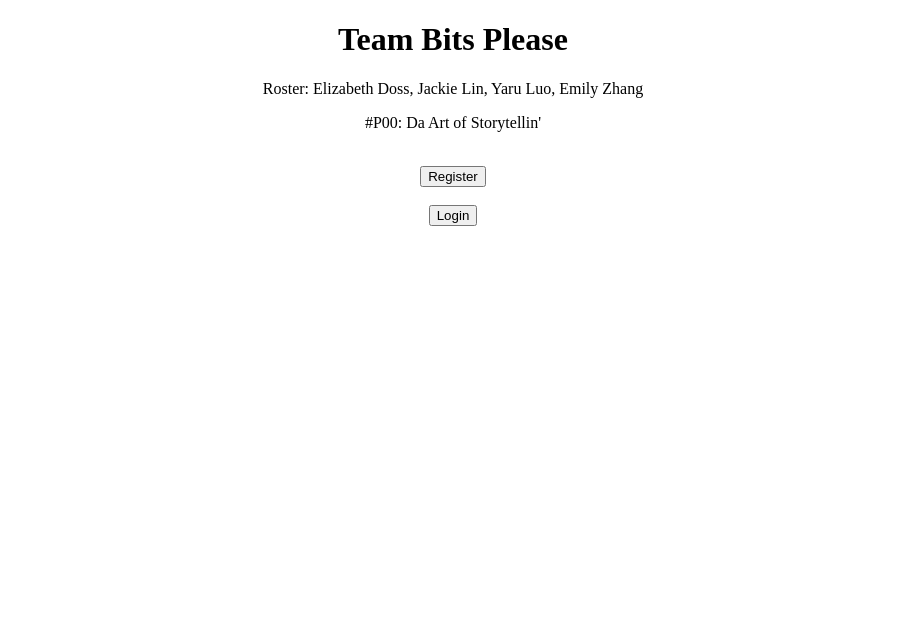
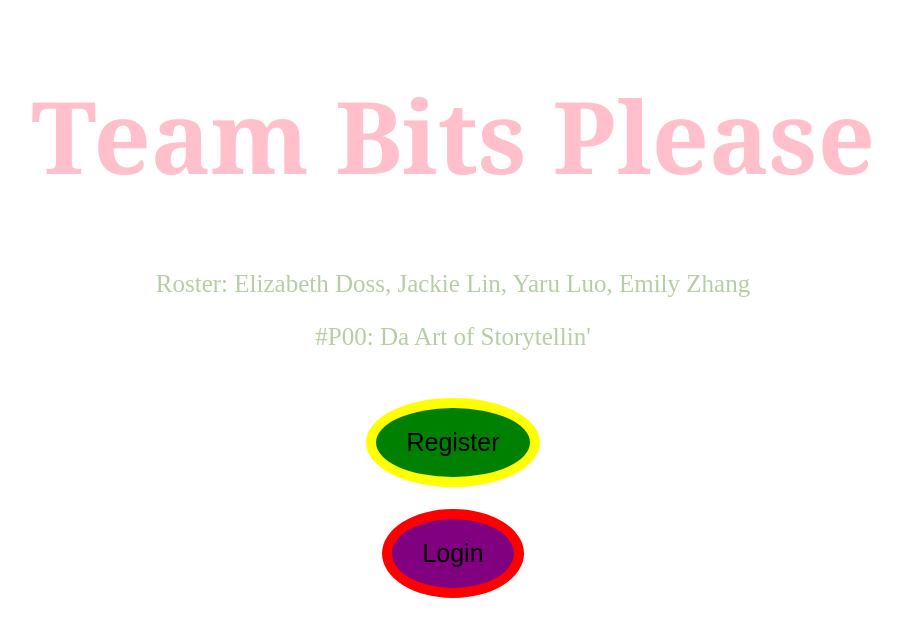
Before and after one commit to jacksonzou123/softdev-p00, a Flask app: page /welcome in a window 1280 px wide. Shown: the top 637 px of the page, without its empty margins (187-1089 px from the left). Run offline with Flask 2, Linux system fonts and the light colour scheme.

Commit message:
updated all css stuff

```diff
--- /dev/null
+++ b/static/css/style.css
@@ -0,0 +1,102 @@
+.topnav{
+  background-color: #808080;
+  text-align: center;
+  font-size: 20px;
+  padding: 8px;
+  font-family: "Lucida Console";
+  font-style: oblique;
+}
+
+.intro {
+  font-size: 20px;
+  color:blue;
+}
+
+.register {
+  background-color: green;
+  font-size: 25px;
+  padding: 20px 30px;
+  border-radius: 50%;
+  border: 10px solid yellow;
+}
+
+.login {
+  background-color: purple;
+  font-size: 25px;
+  padding: 20px 30px;
+  border-radius: 50%;
+  border: 10px solid red;
+}
+
+.title{
+  font-size: 25px;
+  font-weight: 600;
+}
+
+.submit{
+  background-color: #583910;
+  color: #29D932;
+  font-size: 40px;
+  padding: 50px 33px;
+  border-radius: 4px;
+  border: 10px solid green;
+}
+
+.editentry{
+  background-color: #003D1E;
+  color: #099999;
+  font-size: 40px;
+  padding: 50px 33px;
+  border-radius: 4px;
+  border: 10px solid #F5FE10;
+}
+body {
+  text-align: center;
+  font-family: georgia;
+}
+
+h1 {
+  color: pink;
+  font-size: 100px;
+}
+
+h2 {
+  color: black;
+  font-size: 20px;
+  font-family: georgia;
+}
+
+form {
+  font-family: georgia;
+  color: blue;
+}
+
+table{
+  width: 50%;
+  background-color: #EEEEEE;
+  border-spacing: 10px;
+}
+
+input {
+  border-width: 3px;
+  padding: 5px;
+  font-size: 15px;
+  border-color: black;
+  background-color: #808080;
+  font-weight: 900;
+}
+
+b {
+  font-size: 15px;
+  border-color: orange;
+  background-color: #808080;
+  font-weight: 9000;
+}
+
+p {
+  font-size: 25px;
+  border-color: orange;
+  font-weight: 9000;
+  color: #b7cda6;
+  font-family: "Proza Libre";
+}
--- a/templates/base_profile.html
+++ b/templates/base_profile.html
@@ -2,6 +2,9 @@
 <!-- template for all pages that require user to be logged in -->
 <html>
   <head>
+    <link rel="stylesheet"
+    type="text/css"
+    href="../static/css/style.css">
     {% block head %}
     <title>{{title}}</title>
     {% endblock %}
--- a/templates/base_sign.html
+++ b/templates/base_sign.html
@@ -2,6 +2,9 @@
 <!-- template for all pages displayed if user is not logged in -->
 <html>
   <head>
+    <link rel="stylesheet"
+    type="text/css"
+    href="../static/css/style.css">
     {% block head %}
     <title>{{title}}</title>
     {% endblock %}
--- a/templates/blog.html
+++ b/templates/blog.html
@@ -37,7 +37,7 @@
 <!-- if logged in user owns the blog, allow them to create entry -->
 {% if isOwner %}
 <form>
-  <button type="submit" formaction="/editentry">Create Entry</button>
+  <button class="editentry" type="submit" formaction="/editentry">Create Entry</button>
 </form>
 {% endif %}
 
--- a/templates/createblog.html
+++ b/templates/createblog.html
@@ -3,7 +3,7 @@
 <!-- form to create a new blog-->
 {% block content %}
 <form action="/updateblog" method="POST">
-  Title: <input type="text" name="title">
+  Title: <input class="title" type="text" name="title">
   <input type="submit" value="Submit">
 </form>
 <br>
--- a/templates/profile.html
+++ b/templates/profile.html
@@ -15,7 +15,7 @@
 <!-- if logged in user matches owner of profile, allow option to create blog -->
 {% if isOwner %}
 <form>
-  <button type="submit" formaction="/createblog">Create Blog</button>
+  <button class="submit" type="submit" formaction="/createblog">Create Blog</button>
 </form>
 <br><br>
 {% endif %}
--- a/templates/welcome.html
+++ b/templates/welcome.html
@@ -3,10 +3,12 @@
 <!-- welcome page with sign-in options -->
 {% block content %}
   <h1>Team Bits Please</h1>
-  <p>Roster: Elizabeth Doss, Jackie Lin, Yaru Luo, Emily Zhang</p>
-  <p>#P00: Da Art of Storytellin'</p>
+  <div class="intro">
+    <p>Roster: Elizabeth Doss, Jackie Lin, Yaru Luo, Emily Zhang</p>
+    <p>#P00: Da Art of Storytellin'</p>
+  </div>
   <br>
-  <a href="/register"><button type="submit">Register</button></a><br><br>
-  <a href="/login"><button type="submit">Login</button></a>
+  <a href="/register"><button class = "register" type="submit">Register</button></a><br><br>
+  <a href="/login"><button class = "login" type="submit">Login</button></a>
   <br>
 {% endblock %}
```
Also changed, not shown: templates/about.html (+4 -4 lines).
